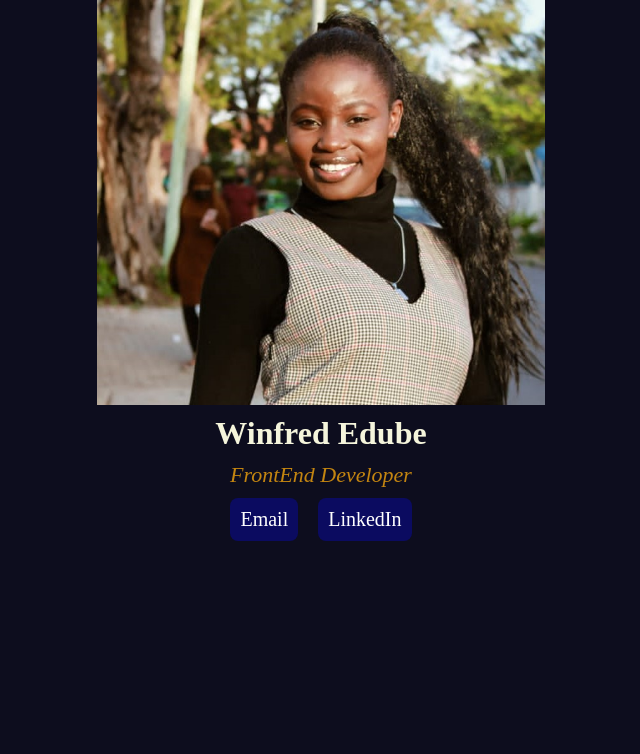
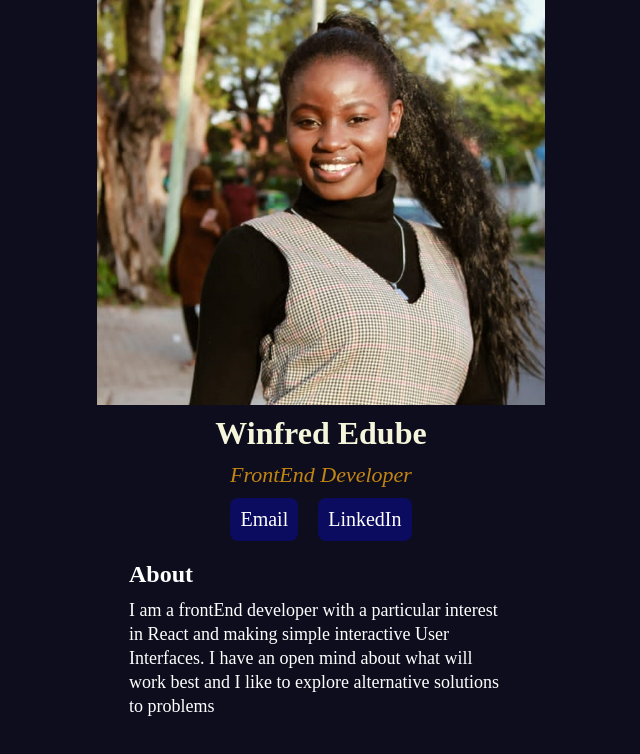
Before and after one commit to edubew/learn_react, a React (Create React App) app: page / in a window 1280 px wide. Shown: the top 754 px of the page, without its empty margins (319-959 px from the left). Built offline with nearby package versions, Linux system fonts and the light colour scheme.

Commit message:
Add About component and styling

```diff
--- a/src/App.js
+++ b/src/App.js
@@ -1,12 +1,14 @@
 import React, { Component } from 'react';
 // eslint-disable-next-line  import/extensions
 import Info from './components/Info';
+import About from './components/About';
 
 export class App extends Component {
   render() {
     return (
       <div className="main-container">
         <Info />
+        <About />
       </div>
     );
   }
--- /dev/null
+++ b/src/components/About.js
@@ -0,0 +1,19 @@
+import React, { Component } from 'react';
+
+export class About extends Component {
+  render() {
+    return (
+      <div className="about-container">
+        <h2>About</h2>
+        <p>
+          I am a frontEnd developer with a particular interest in React and
+          making simple interactive User Interfaces. I have an open mind about
+          what will work best and I like to explore alternative solutions to
+          problems
+        </p>
+      </div>
+    );
+  }
+}
+
+export default About;
--- a/src/index.css
+++ b/src/index.css
@@ -46,3 +46,24 @@ body {
   border-radius: 8px;
   background-color: rgb(11, 11, 96);
 }
+
+.about-container {
+  display: flex;
+  flex-direction: column;
+  justify-content: center;
+  align-items: center;
+}
+
+.about-container h2 {
+  color: #fff;
+  width: 30%;
+  text-align: start;
+  margin: 10px 0;
+}
+
+.about-container p {
+  width: 30%;
+  color: #fff;
+  line-height: 24px;
+  font-size: 18px;
+}
```
